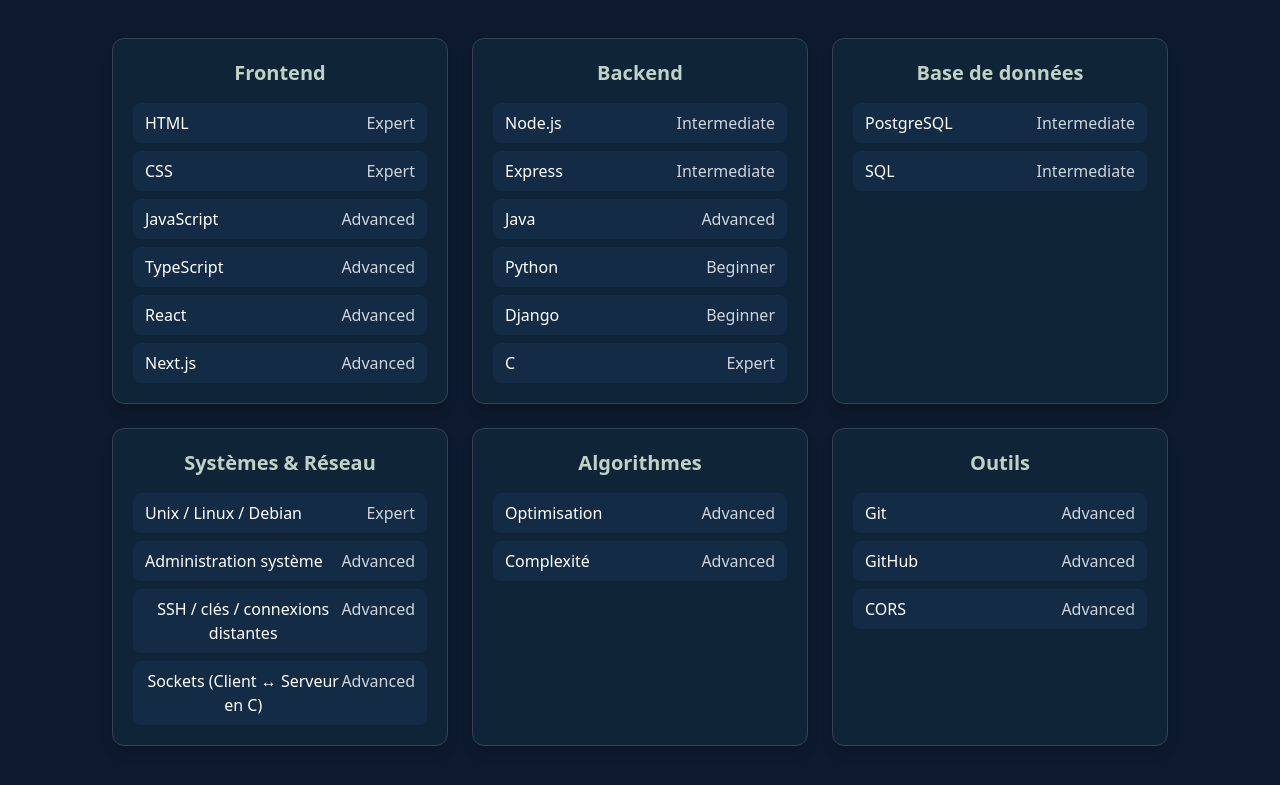
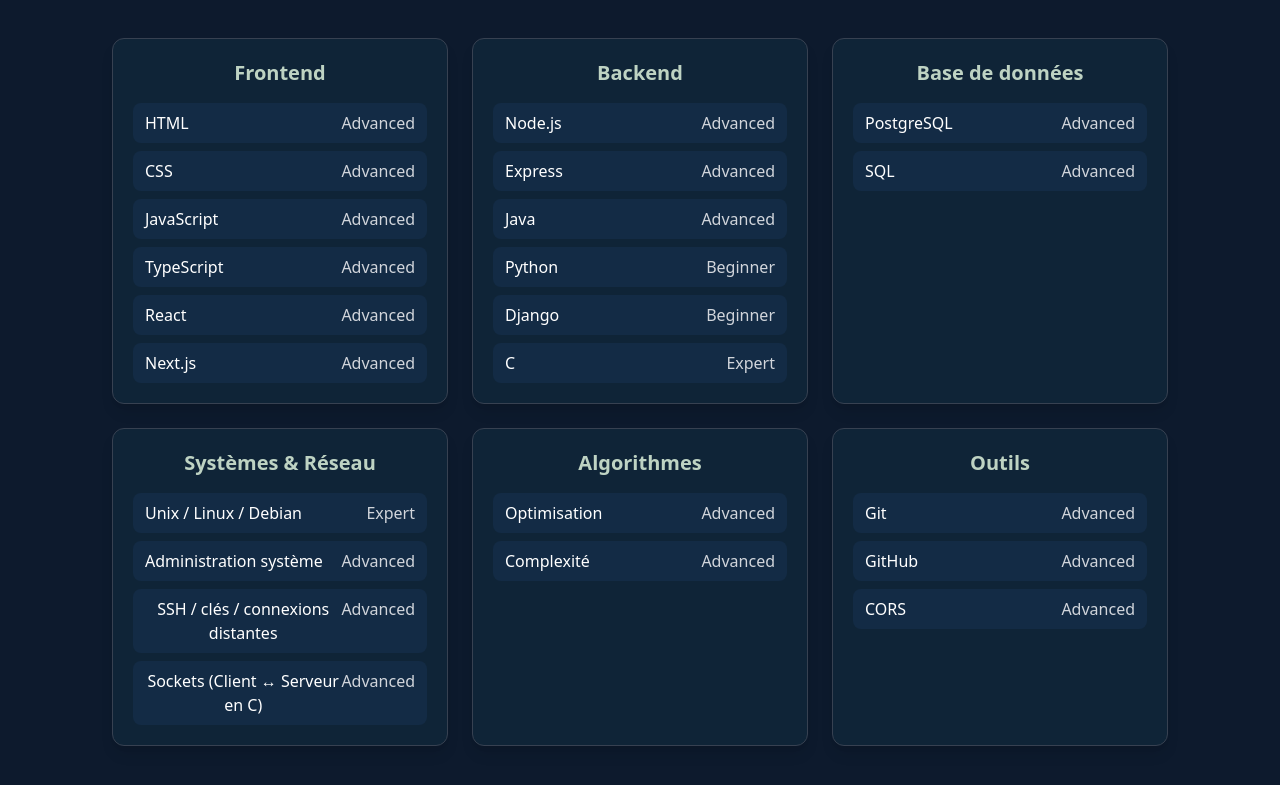
Before and after one commit to meriemmehdi472-coder/portfolio, a React (Vite) app: page / in a window 1280 px wide. Shown: the part 1695-2480 px from the top of the page. Built offline with nearby package versions, Linux system fonts and the light colour scheme.

Commit message:
modif skills

```diff
--- a/src/components/Skills.tsx
+++ b/src/components/Skills.tsx
@@ -1,7 +1,7 @@
 export default function Skills() {
   const frontend = [
-    { name: "HTML", level: "Expert" },
-    { name: "CSS", level: "Expert" },
+    { name: "HTML", level: "Advanced" },
+    { name: "CSS", level: "Advanced" },
     { name: "JavaScript", level: "Advanced" },
     { name: "TypeScript", level: "Advanced" },
     { name: "React", level: "Advanced" },
@@ -9,8 +9,8 @@
   ];
 
   const backend = [
-    { name: "Node.js", level: "Intermediate" },
-    { name: "Express", level: "Intermediate" },
+    { name: "Node.js", level: "Advanced" },
+    { name: "Express", level: "Advanced" },
     { name: "Java", level: "Advanced" },
     { name: "Python", level: "Beginner" },
     { name: "Django", level: "Beginner" },
@@ -18,8 +18,8 @@
   ];
 
   const database = [
-    { name: "PostgreSQL", level: "Intermediate" },
-    { name: "SQL", level: "Intermediate" },
+    { name: "PostgreSQL", level: "Advanced" },
+    { name: "SQL", level: "Advanced" },
   ];
 
   const systems = [
```
